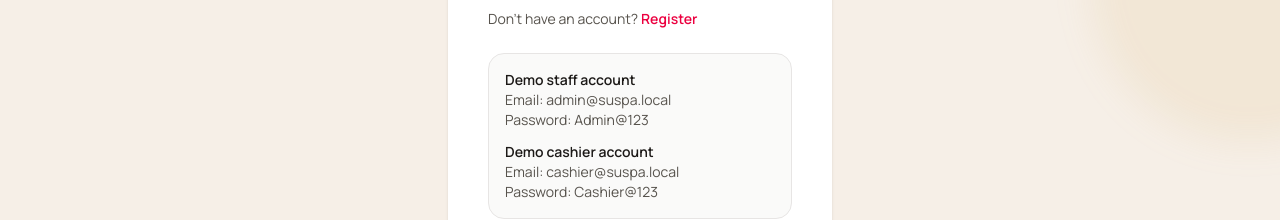
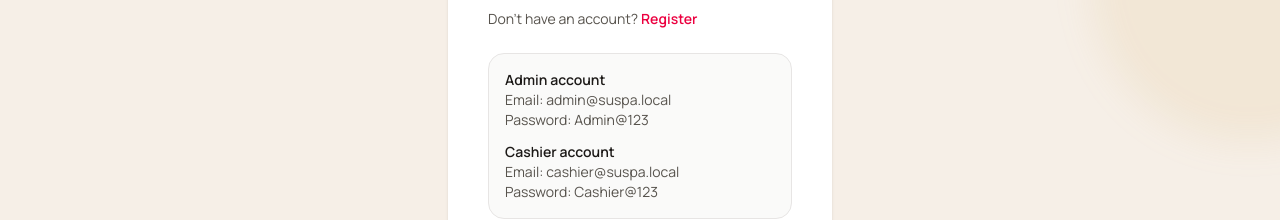
Before and after one commit to ncsudevs/Spa_web, a React (Vite) app: page /login in a window 1280 px wide. Shown: the part 551-771 px from the top of the page. Built offline with nearby package versions, Linux system fonts and the light colour scheme; no server answers.

Commit message:
feat: update UI text for admin and cashier accounts; enhance booking return notice and payment method persistence

```diff
--- a/src/features/auth/pages/LoginPage.jsx
+++ b/src/features/auth/pages/LoginPage.jsx
@@ -172,10 +172,10 @@ export default function LoginPage() {
         </p>
 
         <div className="mt-6 rounded-2xl border border-stone-200 bg-stone-50 p-4 text-sm text-stone-600">
-          <p className="font-semibold text-stone-900">Demo staff account</p>
+          <p className="font-semibold text-stone-900">Admin account</p>
           <p>Email: admin@suspa.local</p>
           <p>Password: Admin@123</p>
-          <p className="mt-3 font-semibold text-stone-900">Demo cashier account</p>
+          <p className="mt-3 font-semibold text-stone-900">Cashier account</p>
           <p>Email: cashier@suspa.local</p>
           <p>Password: Cashier@123</p>
         </div>
```
Also changed, not shown: src/features/admin/pages/AdminBookingPage.jsx (+8 -0 lines), src/features/bookings/pages/MyBookingsPage.jsx (+9 -1 lines).
